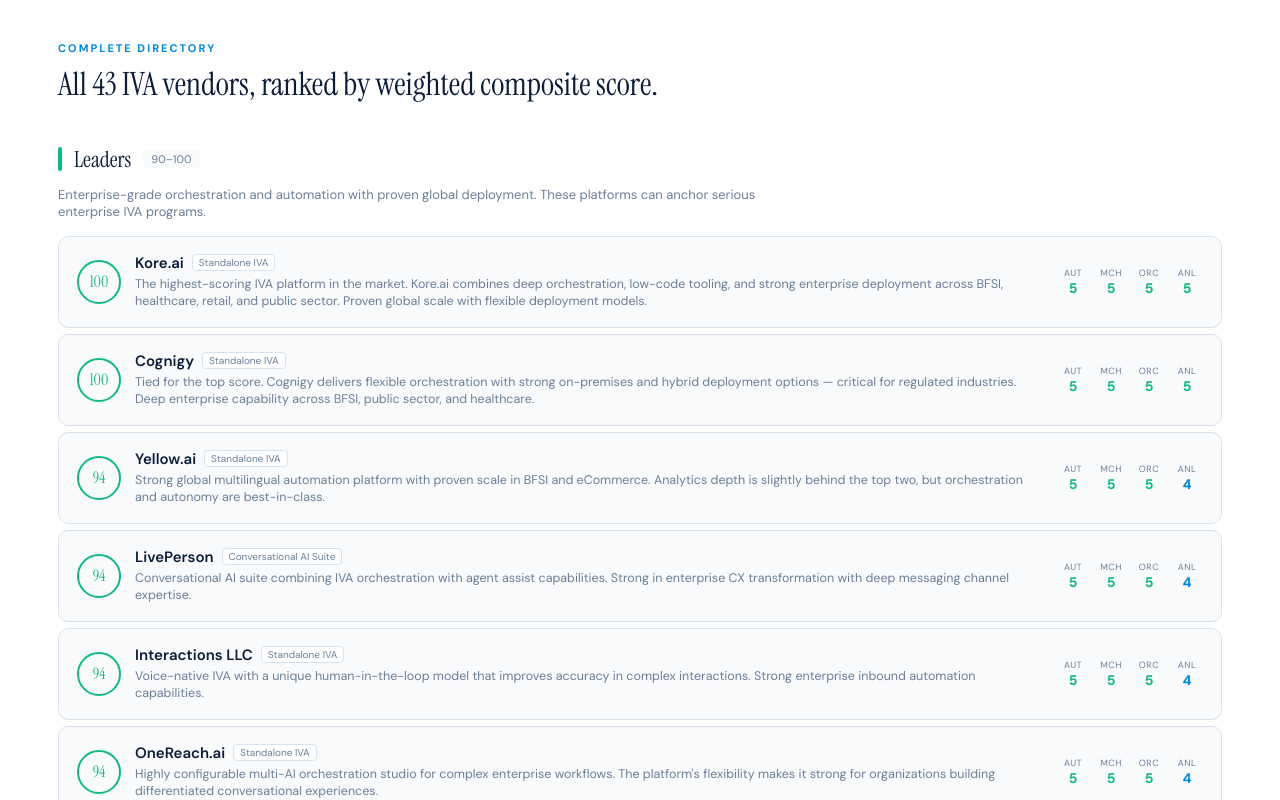
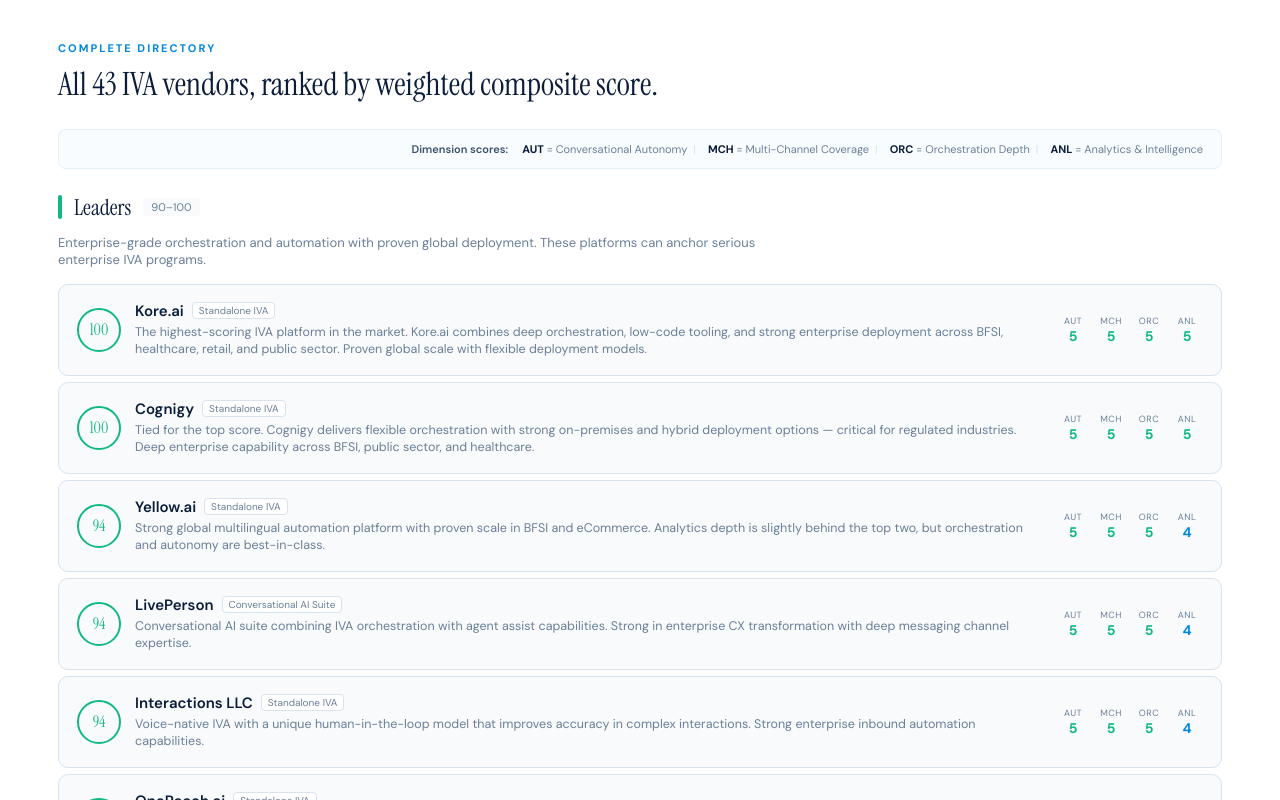
Before and after one commit to thomasbakerj-lgtm/CENTER-OF-CX, a React (Vite) app: page /vendors/iva in a window 1280 px wide. Shown: the part 1180-1980 px from the top of the page. Built offline with nearby package versions, Linux system fonts and the light colour scheme.

Commit message:
Update IVACategory.jsx

```diff
--- a/IVACategory.jsx
+++ b/IVACategory.jsx
@@ -126,7 +126,23 @@ export default function IVACategory() {
         <div style={WRAP}>
           <FadeIn>
             <span style={{ color: ELECTRIC, fontSize: 11, fontWeight: 700, letterSpacing: 2, textTransform: "uppercase", display: "block", marginBottom: 8 }}>Complete Directory</span>
-            <h2 style={{ fontFamily: "'Instrument Serif', Georgia, serif", fontSize: 32, fontWeight: 400, color: NAVY, margin: "0 0 40px" }}>All {all.length} IVA vendors, ranked by weighted composite score.</h2>
+            <h2 style={{ fontFamily: "'Instrument Serif', Georgia, serif", fontSize: 32, fontWeight: 400, color: NAVY, margin: "0 0 24px" }}>All {all.length} IVA vendors, ranked by weighted composite score.</h2>
+          </FadeIn>
+
+          <FadeIn delay={0.03}>
+            <div style={{ display: "flex", alignItems: "center", justifyContent: "flex-end", gap: 6, padding: "12px 18px", background: `${ELECTRIC}06`, border: `1px solid ${ELECTRIC}15`, borderRadius: 8, marginBottom: 24, flexWrap: "wrap" }}>
+              <span style={{ fontSize: 11, fontWeight: 600, color: SLATE, marginRight: 8 }}>Dimension scores:</span>
+              {[
+                { abbr: "AUT", full: "Conversational Autonomy" },
+                { abbr: "MCH", full: "Multi-Channel Coverage" },
+                { abbr: "ORC", full: "Orchestration Depth" },
+                { abbr: "ANL", full: "Analytics & Intelligence" },
+              ].map((d, i) => (
+                <span key={i} style={{ fontSize: 11, color: MUTED }}>
+                  <span style={{ fontWeight: 700, color: NAVY }}>{d.abbr}</span> = {d.full}{i < 3 ? <span style={{ color: BORDER, margin: "0 6px" }}>|</span> : ""}
+                </span>
+              ))}
+            </div>
           </FadeIn>
 
           {tiers.map((t, ti) => (
```
